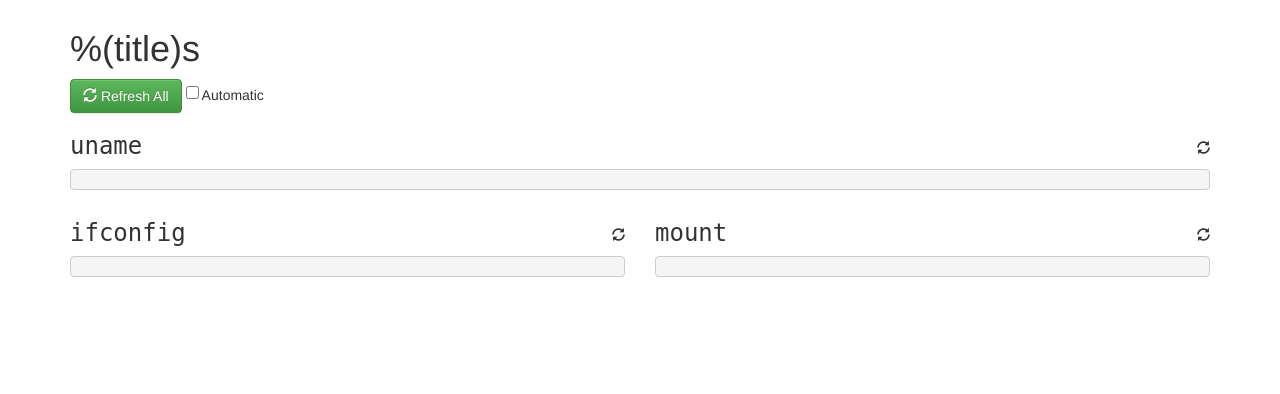
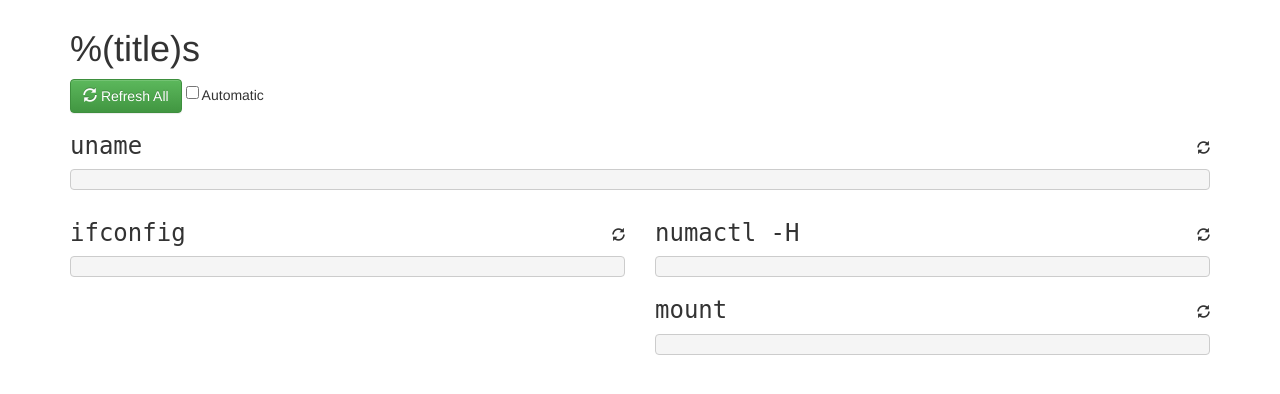
Before and after one commit to AgalmicVentures/Probe, a Python web app: template templates/configuration.html in a window 1280 px wide. Shown: the part 51-445 px from the top of the page. Run offline with Jinja, Linux system fonts and the light colour scheme; the template is opened without the code that fills it, so the values that code supplies are empty; some libraries are stand-ins or nearby versions.

Commit message:
Added NUMA hardware dump to configuration page

```diff
--- a/Probe/Application/RawApplication.py
+++ b/Probe/Application/RawApplication.py
@@ -55,6 +55,10 @@ class ProbeRawApplication:
 		return commandResponse('netstat -s -p udp' if self._isMac else 'netstat -s -u')
 
 	@cherrypy.expose
+	def numactlHardware(self):
+		return commandResponse('numactl -h') if not self._isMac else 'numactl not available on Mac'
+
+	@cherrypy.expose
 	def uname(self):
 		return commandResponse('uname -a')
 
--- a/templates/configuration.html
+++ b/templates/configuration.html
@@ -58,6 +58,11 @@
 			<pre><div id="raw_ifconfig"></div></pre>
 		</div>
 		<div class="col-md-6">
+			<h3><tt>numactl -H</tt>
+				<span class="glyphicon glyphicon-refresh refreshButton" aria-hidden="true" onclick="javascript:refreshNumactlHardware()"></span>
+			</h3>
+			<pre><div id="raw_numactlHardware"></div></pre>
+
 			<h3><tt>mount</tt>
 				<span class="glyphicon glyphicon-refresh refreshButton" aria-hidden="true" onclick="javascript:refreshMount()"></span>
 			</h3>
@@ -71,6 +76,7 @@
 		function refreshUname() { $('#raw_uname').load('/raw/uname'); }
 		function refreshIfconfig() { $('#raw_ifconfig').load('/raw/ifconfig'); }
 		function refreshMount() { $('#raw_mount').load('/raw/mount'); }
+		function refreshNumactlHardware() { $('#raw_numactlHardware').load('/raw/numactlHardware'); }
 
 		function refresh() {
 			refreshUname();
```
